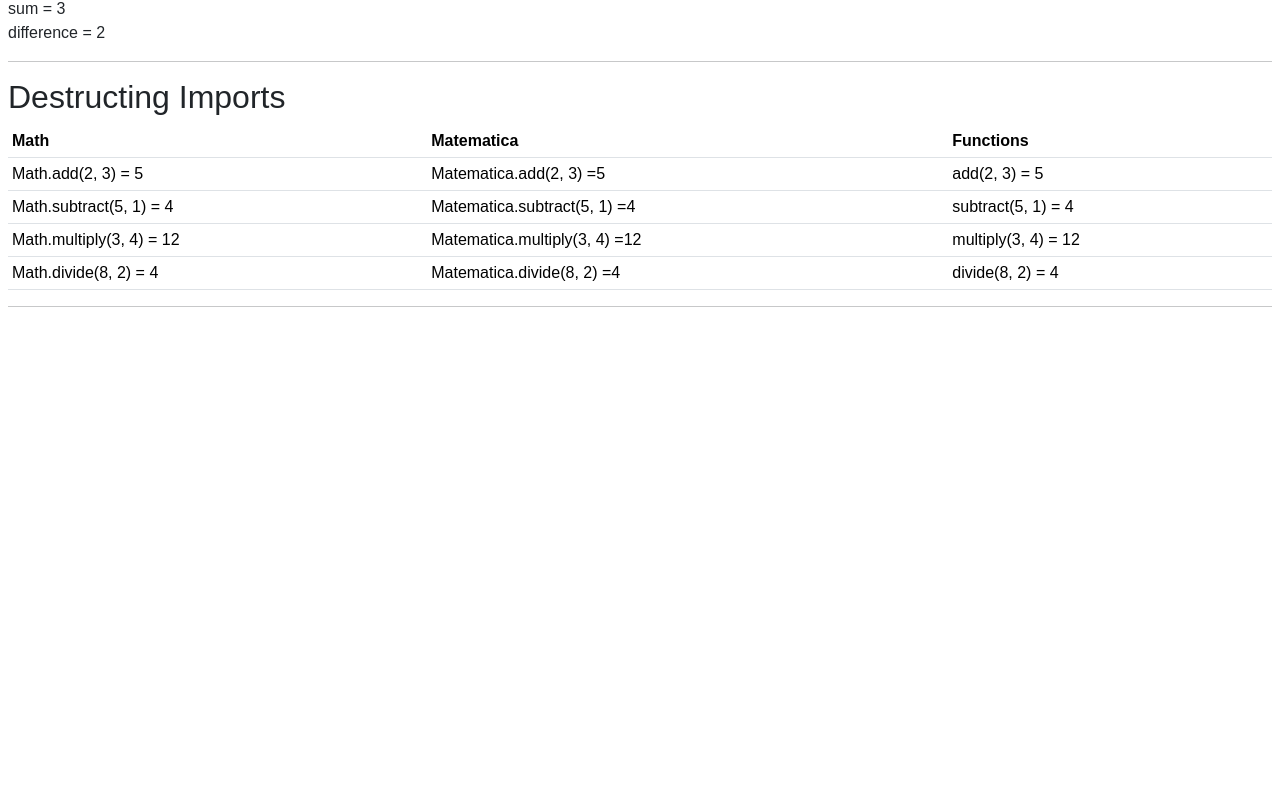
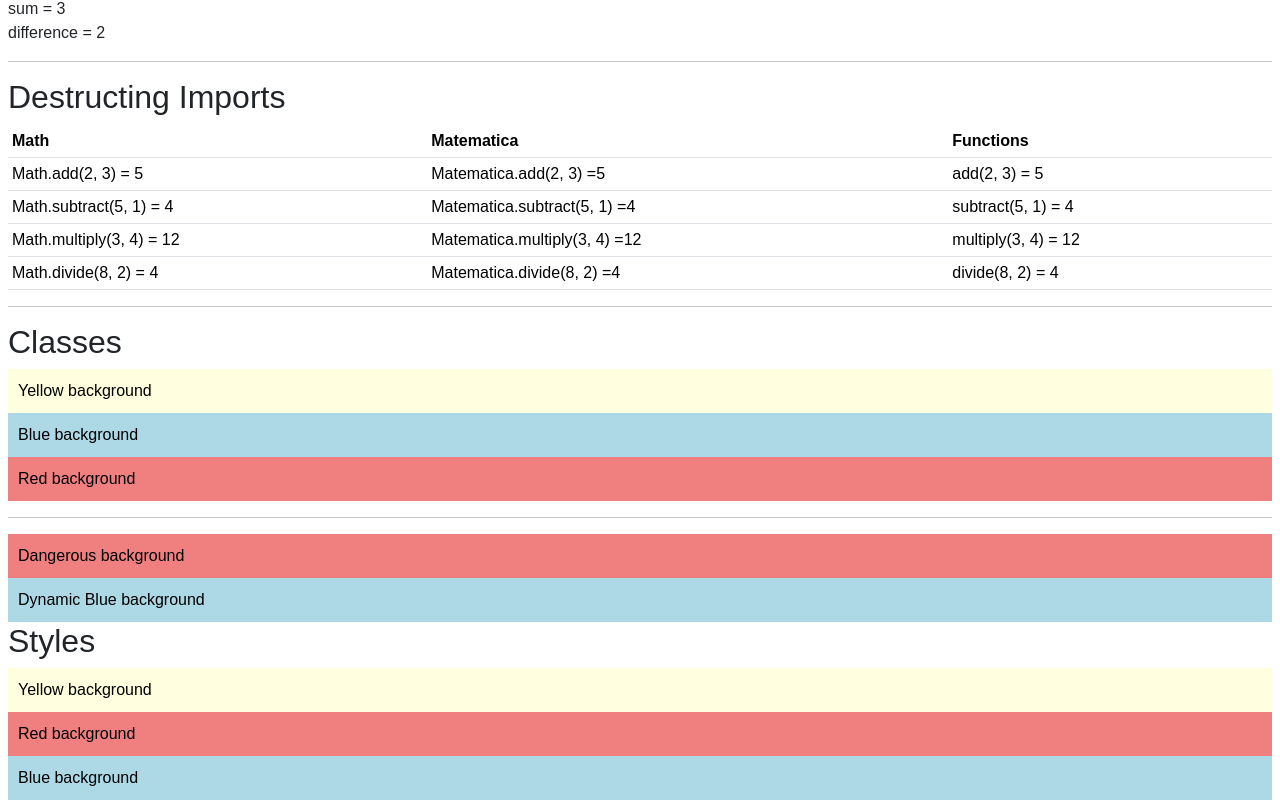
Before and after one commit to JHE016/kanbas-react-web-app-cs5610-fall24, a React (Create React App) app: page /#/Labs/Lab3 in a window 1280 px wide. Shown: the part 4562-5370 px from the top of the page. Before the commit the page ends 4893 px from the top, so only its background shows below. Built offline with nearby package versions, Linux system fonts and the light colour scheme.

Commit message:
Completed 2.5 dynamic styling

```diff
--- /dev/null
+++ b/src/Labs/Lab3/Classes.css
@@ -0,0 +1,6 @@
+.wd-fg-black { background-color: lightyellow; }
+.wd-bg-blue { background-color: lightblue; }
+.wd-bg-red { background-color: lightcoral; }
+.wd-bg-green { background-color: lightgreen; }
+.wd-fg-black { color: black; }
+.wd-padding-10px { padding: 10px; }
--- /dev/null
+++ b/src/Labs/Lab3/Classes.tsx
@@ -0,0 +1,24 @@
+import './Classes.css';
+export default function Classes() {
+    const color = 'blue';
+    const dangerous = true;
+    return (
+        <>
+            <div>
+                <h2>Classes</h2>
+                <div className="wd-bg-yellow wd-fg-black wd-padding-10px">
+                    Yellow background </div>
+                <div className="wd-bg-blue wd-fg-black wd-padding-10px">
+                    Blue background </div>
+                <div className="wd-bg-red wd-fg-black wd-padding-10px">
+                    Red background </div><hr />
+            </div>
+            <div className={`${dangerous ? 'wd-bg-red' : 'wd-bg-green'} wd-fg-black wd-padding-10px`}>
+                Dangerous background
+            </div>
+            <div className={`wd-bg-${color} wd-fg-black wd-padding-10px`}>
+                Dynamic Blue background
+            </div>
+        </>
+    )
+};
--- /dev/null
+++ b/src/Labs/Lab3/Styles.tsx
@@ -0,0 +1,21 @@
+export default function Styles() {
+    const colorBlack = { color: "black" };
+    const padding10px = { padding: "10px" };
+    const bgBlue = { "backgroundColor": "lightblue",
+    "color": "black", ...padding10px
+    };
+    const bgRed = {
+    "backgroundColor": "lightcoral",
+    ...colorBlack, ...padding10px
+    };
+    return(
+    <div id="wd-styles">
+    <h2>Styles</h2>
+    <div style={{"backgroundColor": "lightyellow",
+    "color": "black", padding: "10px" }}>
+    Yellow background</div>
+    <div style={ bgRed }> Red background </div>
+    <div style={ bgBlue }>Blue background</div>
+    </div>
+    );
+};
--- a/src/Labs/Lab3/index.tsx
+++ b/src/Labs/Lab3/index.tsx
@@ -26,6 +26,8 @@
 import Destructing from "./Destructing";
 import FunctionDestructing from "./FunctionDestructing";
 import DestructingImports from "./DestructingImports";
+import Classes from "./Classes";
+import Styles from "./Styles";
 
 export default function Lab3() {
     return (
@@ -58,6 +60,8 @@
             <Destructing />
             <FunctionDestructing />
             <DestructingImports />
+            <Classes />
+            <Styles />
         </div>
     );
 }
```
